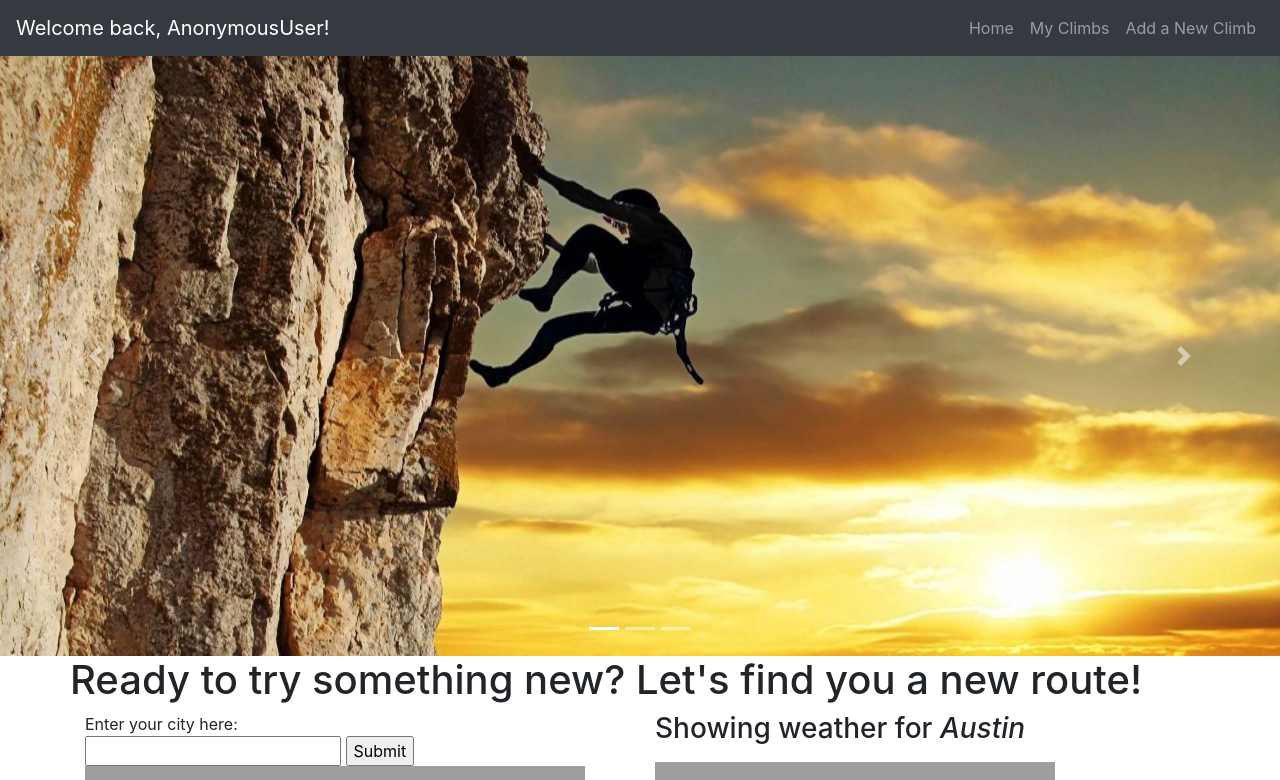
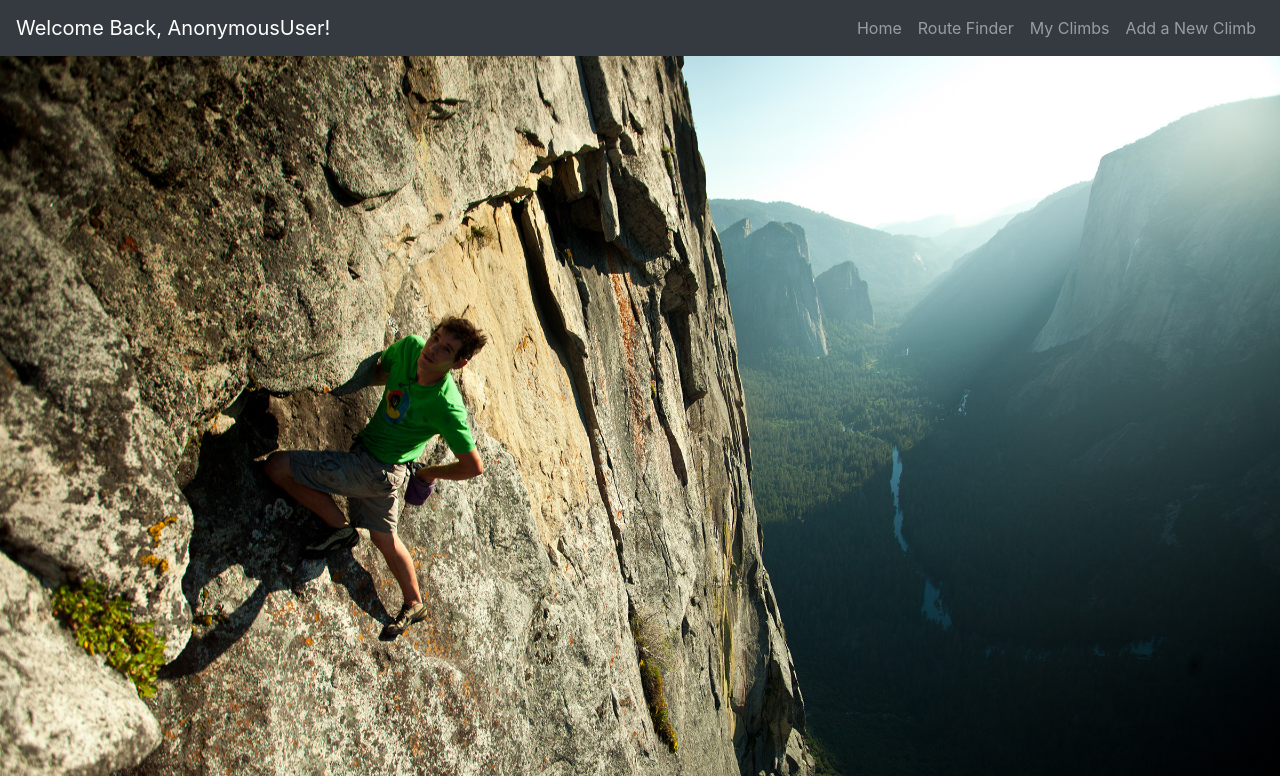
Before and after one commit to khurtledesma/RockClimb, a Django app: page / in a window 1280 px wide. Shown: the top 780 px of the page. Run offline with Django 3.2, Linux system fonts and the light colour scheme; data that the repository does not hold is empty; some libraries are stand-ins or nearby versions; grey boxes are pictures that could not be loaded.

Commit message:
added route finder page

```diff
--- a/Home/admin.py
+++ b/Home/admin.py
@@ -4,6 +4,6 @@ from .models import Climbs
 # Register your models here.
 
 class ClimbsAdmin(admin.ModelAdmin):
-    list_display = ('name', 'state', 'city', 'typeOfClimb','rating', 'completed',)
+    list_display = ('name', 'state', 'city', 'typeOfClimb','rating', 'completed', 'date')
 
 admin.site.register(Climbs, ClimbsAdmin)
--- a/Home/forms.py
+++ b/Home/forms.py
@@ -11,4 +11,5 @@ class ClimbsForm(forms.ModelForm):
             'typeOfClimb',
             'completed',
             'rating',
+            'date',
         ]
--- a/Home/models.py
+++ b/Home/models.py
@@ -1,4 +1,5 @@
 from django.db import models
+import datetime
 
 # Create your models here.
 class Climbs(models.Model):
@@ -12,8 +13,9 @@ class Climbs(models.Model):
     state = models.CharField(max_length=2, default="TX")
     city = models.CharField(max_length=20, default="Austin")
     rating = models.CharField(max_length=5, default='v0')
+    completed = models.BooleanField(default=True)
+    date = models.DateField(default=datetime.date.today)
     typeOfClimb = models.CharField(
         max_length=2,
         choices=TYPES_OF_CLIMBS,
     )
-    completed = models.BooleanField(default=True)
--- a/Home/static/css/custom.css
+++ b/Home/static/css/custom.css
@@ -1,12 +1,28 @@
-.carouselImg {
-    height:600px;
-    width:100%;
-}
-
 .carousel-inner > .carousel-item > img {
     margin: 0 auto;
   }
 
-  .center {
+.center {
       text-align: center;
   }
+
+#completed, #uncompleted {
+      display: none;
+  }
+
+#weatherDisplay {
+      border: 10px black solid;
+  }
+#homeImage {
+    width: 100%;
+}
+
+.climbList {
+    border: 2px solid black;
+    margin: 20px;
+    padding: 15px;
+}
+
+.margin-top20px{
+    margin-top: 20px;
+}
--- a/Home/templates/base.html
+++ b/Home/templates/base.html
@@ -9,16 +9,16 @@
 <head>
   <meta charset="utf-8">
   <meta http-equiv="X-UA-Compatible" content="IE=edge">
-        <title></title>
+  <title>Climb Tracker</title>
   <meta name="description" content="">
   <meta name="viewport" content="width=device-width, initial-scale=1">
-        <link href ="{% static 'css/bootstrap.min.css' %}" rel="stylesheet">
-        <link href ="{% static 'css/custom.css' %}" rel="stylesheet">
+  <link href="{% static 'css/bootstrap.min.css' %}" rel="stylesheet">
+  <link href="{% static 'css/custom.css' %}" rel="stylesheet">
   <script src="{% static 'jquery/jquery.min.js' %}" crossorigin="anonymous"></script>
 
   <nav class="navbar navbar-expand-md bg-dark navbar-dark">
     <!-- Brand -->
-            <a class="navbar-brand" href="#">Welcome back, {{request.user}}!</a>
+    <a class="navbar-brand" href="#">Welcome Back, {{request.user}}!</a>
 
     <!-- Toggler/collapsibe Button -->
     <button class="navbar-toggler" type="button" data-toggle="collapse" data-target="#collapsibleNavbar">
@@ -32,6 +32,9 @@
           <a class="nav-link" href="{% url 'index' %}">Home</a>
         </li>
         <li class="nav-item">
+          <a class="nav-link" href="{% url 'route_finder' %}">Route Finder</a>
+        </li>
+        <li class="nav-item">
           <a class="nav-link" href="{% url 'climbs' %}">My Climbs</a>
         </li>
         <li class="nav-item">
@@ -41,11 +44,15 @@
     </div>
   </nav>
 </head>
+
 <body>
 
   {% block content %}
   {% endblock %}
+
+
   <script src="{% static 'js/bootstrap.min.js' %}" crossorigin="anonymous"></script>
 
 </body>
+
 </html>
--- a/Home/templates/index.html
+++ b/Home/templates/index.html
@@ -2,58 +2,6 @@
 {%load static%}
 
 {% block content %}
-<div id="carouselExampleIndicators" class="carousel slide" data-ride="carousel">
-    <ol class="carousel-indicators">
-        <li data-target="#carouselExampleIndicators" data-slide-to="0" class="active"></li>
-        <li data-target="#carouselExampleIndicators" data-slide-to="1"></li>
-        <li data-target="#carouselExampleIndicators" data-slide-to="2"></li>
-    </ol>
-    <div class="carousel-inner">
-        <div class="carousel-item active">
-            <img class="carouselImg d-block" src="{% static 'img/Home1.jpg' %}" alt="First slide">
-        </div>
-        <div class="carousel-item">
-            <img class="carouselImg d-block" src="{% static 'img/Home2.jpg' %}" alt="Second slide">
-        </div>
-        <div class="carousel-item">
-            <img class="carouselImg d-block" src="{% static 'img/Home3.jpg' %}" alt="Third slide">
-        </div>
-    </div>
-    <a class="carousel-control-prev" href="#carouselExampleIndicators" role="button" data-slide="prev">
-        <span class="carousel-control-prev-icon" aria-hidden="true"></span>
-        <span class="sr-only">Previous</span>
-    </a>
-    <a class="carousel-control-next" href="#carouselExampleIndicators" role="button" data-slide="next">
-        <span class="carousel-control-next-icon" aria-hidden="true"></span>
-        <span class="sr-only">Next</span>
-    </a>
-</div>
-
-<div class="container">
-    <div class="row">
-        <h1>Ready to try something new? Let's find you a new route!</h1>
-        <div class="col-md-6">
-            Enter your city here:
-            <form method="POST">
-
-                <input type="text" name="city">
-                <input type="submit">
-                </input>
-                </input>
-
-            </form>
-            <iframe width="500" height="500" frameborder="0" style="border:0" src="{{map}}" allowfullscreen>
-            </iframe>
-        </div>
-        <div class="col-md-6">
-            <h3>Showing weather for <i>{{weather.city}}</i></h3>
-            <p>{{weather.temp}}</p>
-            <p>{{weather.description}}</p>
-            <img src="http://openweathermap.org/img/w/{{weather.icon}}.png" alt="weather icon">
-        </div>
-    </div>
-
-</div>
-
+<img src="{%static 'img/Home1.jpg' %}" id="homeImage" alt="Rock climber">
 
 {% endblock %}
--- a/Home/urls.py
+++ b/Home/urls.py
@@ -5,4 +5,6 @@ urlpatterns = [
     path('', views.index,  name='index'),
     path('climbs/', views.climbs, name='climbs'),
     path('newClimb/', views.newClimb, name="new_climb"),
+    path('routeFinder/', views.routeFinder, name="route_finder"),
+
 ]
--- a/Home/views.py
+++ b/Home/views.py
@@ -6,26 +6,8 @@ from .forms import ClimbsForm
 # Create your views here.
 
 def index(request):
-    city = 'Austin'
-    mapUrl = 'https://www.google.com/maps/embed/v1/place?key=AIzaSyCikhDfCw0_pf9qJHUW4GNwIi2x-Iau2P0&q={}'
-    weatherUrl = 'http://api.openweathermap.org/data/2.5/weather?q={}&units=imperial&appid=319ce877549b8a92d0ca175e58407932'
 
-
-    wr = requests.get(weatherUrl.format(city)).json()
-
-    weather = {
-        'city': city,
-        'temp': wr['main']['temp'],
-        'description': wr['weather'][0]['description'],
-        'icon': wr['weather'][0]['icon'],
-    }
-
-    context = {
-        'weather': weather,
-        'map': mapUrl,
-        }
-
-    return render(request, 'index.html', context)
+    return render(request, 'index.html')
 
 def climbs(request):
 
@@ -60,3 +42,27 @@ def newClimb(request):
         'form': form
     }
     return render(request, 'newClimb.html', context)
+
+def routeFinder(request):
+    city = ('Austin')
+    mapUrl = 'https://www.google.com/maps/embed/v1/place?key=AIzaSyCikhDfCw0_pf9qJHUW4GNwIi2x-Iau2P0&q=Austin'
+    weatherUrl = 'http://api.openweathermap.org/data/2.5/weather?q={}&units=imperial&appid=319ce877549b8a92d0ca175e58407932'
+
+
+    wr = requests.get(weatherUrl.format(city)).json()
+    mr = requests.get(mapUrl.format(city))
+
+
+    weather = {
+        'city': city,
+        'temp': wr['main']['temp'],
+        'description': wr['weather'][0]['description'],
+        'icon': wr['weather'][0]['icon'],
+    }
+
+    context = {
+        'weather': weather,
+        'map': mr,
+        }
+
+    return render(request, 'routeFinder.html',)
```
Also changed, not shown: Home/templates/climbs.html (+19 -10 lines), Home/templates/routeFinder.html (added, +63 -0 lines), Home/migrations/0004_auto_20210126_2044.py (added), Home/static/img/Home1.jfif (deleted), Home/static/img/Home1.jpg, db.sqlite3. Lines whose indentation alone changed are shown as unchanged.
